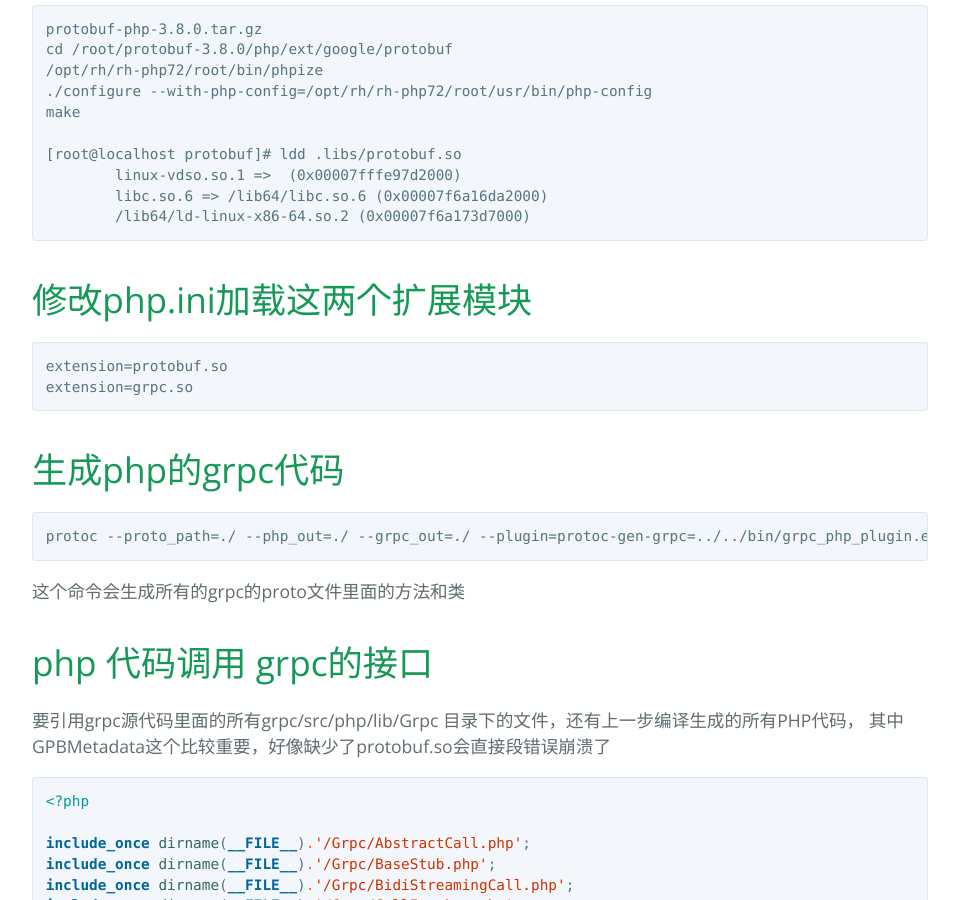
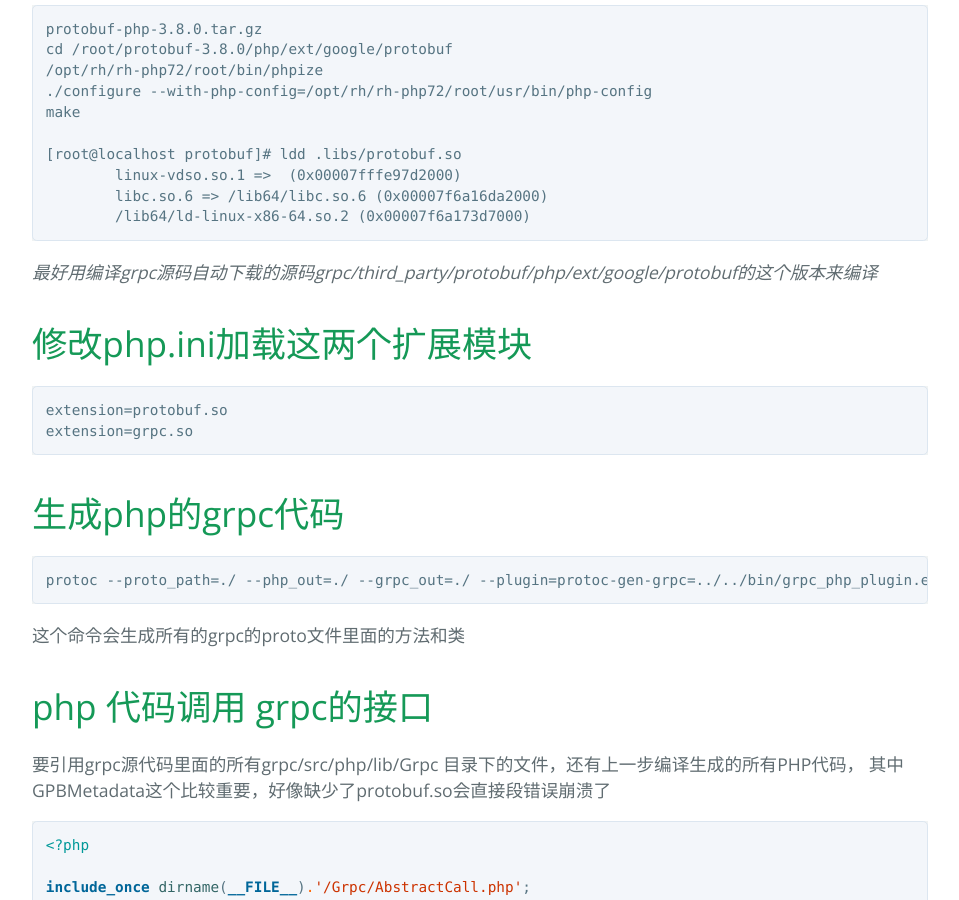
Before and after one commit to gmd20/gmd20.github.io, a Jekyll site: the page built from _posts/2019-07-07-centos7编译安装php的grpc和protobuf扩展.markdown, in a window 1280 px wide and 900 px high, scrolled down 1649 px. Shown: the whole window, without its empty margins (160-1119 px from the left). Built offline with Jekyll 4.4.1, drawn with Linux system fonts in a browser that asks for light colours; comment, search, counter and statistics services are not loaded.

Commit message:
Update 2019-07-07-centos7编译安装php的grpc和protobuf扩展.markdown

````diff
--- a/_posts/2019-07-07-centos7编译安装php的grpc和protobuf扩展.markdown
+++ b/_posts/2019-07-07-centos7编译安装php的grpc和protobuf扩展.markdown
@@ -55,6 +55,7 @@ make
 	libc.so.6 => /lib64/libc.so.6 (0x00007f6a16da2000)
 	/lib64/ld-linux-x86-64.so.2 (0x00007f6a173d7000)
 ```
+*最好用编译grpc源码自动下载的源码grpc/third_party/protobuf/php/ext/google/protobuf的这个版本来编译*
 
 # 修改php.ini加载这两个扩展模块
 ```text
````
